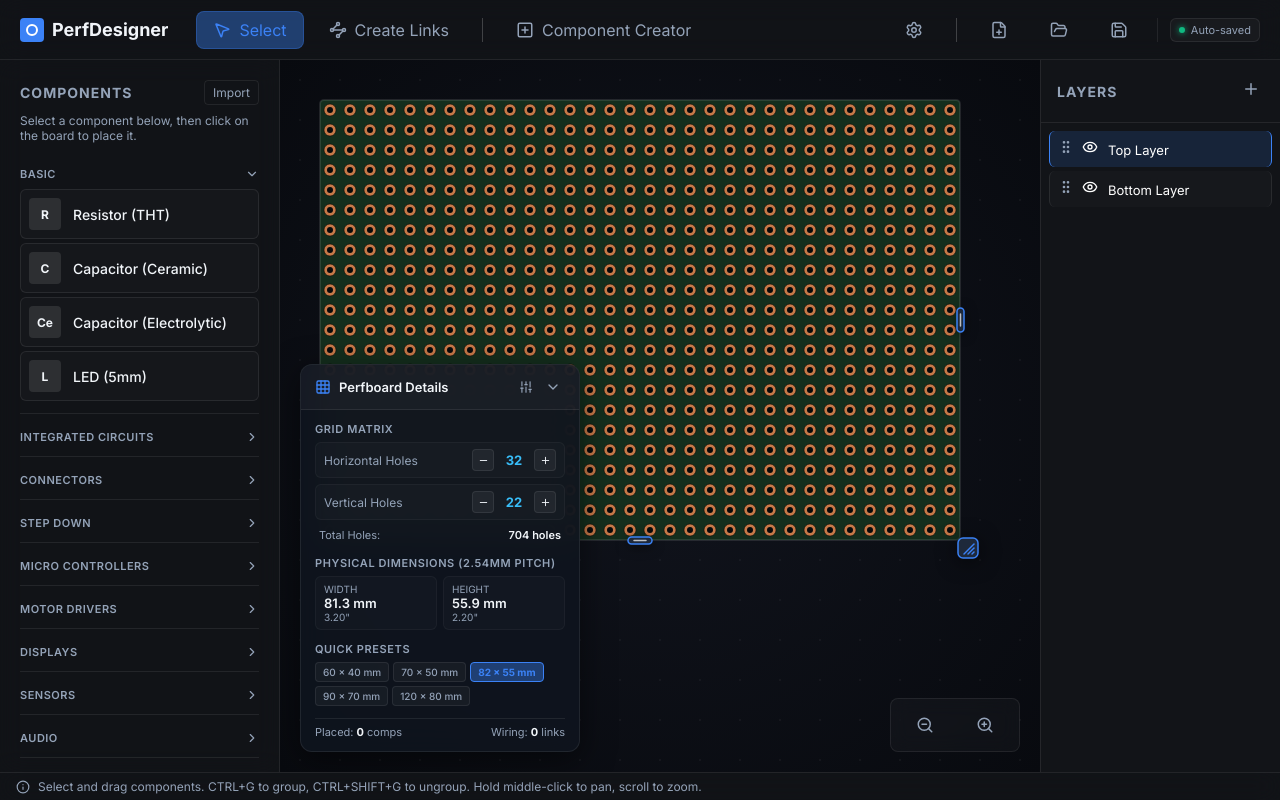
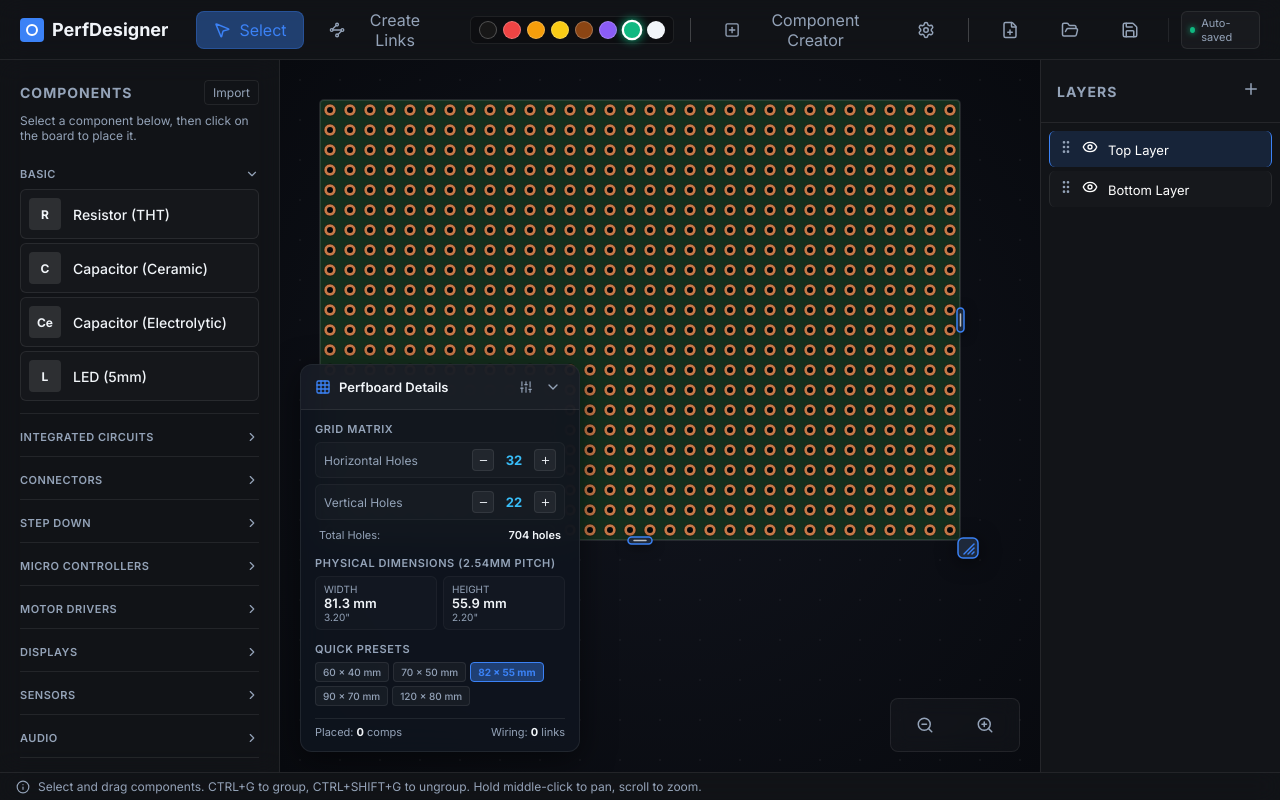
Before and after one commit to jaysonragasa/perfdesigner, a React (Vite) app: page / in a window 1280 px wide. Built offline with nearby package versions, Linux system fonts and the light colour scheme.

Commit message:
fix: restore and improve wire color selection palette in Toolbar for Create Links across all layers

```diff
--- a/src/App.jsx
+++ b/src/App.jsx
@@ -336,7 +336,7 @@ function App() {
           newLinks.push({
             id: newId,
             layer: activeLayerId, // The layer it was started on
-            color: activeLayerId === 'top' ? wireColor : (layers.find(l => l.id === activeLayerId)?.color || wireColor),
+            color: wireColor,
             points: [{ x, y }]
           });
           setActiveLinkId(newId);
@@ -531,6 +531,8 @@ function App() {
         onNewDesign={handleNewDesign}
         boardTransform={boardTransform}
         setBoardTransform={setBoardTransform}
+        setLinks={setLinks}
+        activeLinkId={activeLinkId}
       />
       <div className="main-area">
         <Sidebar
--- a/src/components/Board.jsx
+++ b/src/components/Board.jsx
@@ -548,7 +548,7 @@ const Board = ({ width, height, layers, activeLayerId, showGoldBorder, dimInacti
                   <path
                     d={pathString}
                     fill="none"
-                    stroke={isBottom ? 'var(--solder)' : (link.color || 'var(--wire)')}
+                    stroke={link.color || (isBottom ? 'var(--solder)' : 'var(--wire)')}
                     strokeWidth={isBottom ? 10 : 6}
                     strokeLinecap="round"
                     strokeLinejoin="round"
@@ -576,7 +576,7 @@ const Board = ({ width, height, layers, activeLayerId, showGoldBorder, dimInacti
                     <circle
                       r={isBottom ? 6 : 4}
                       fill={isBottom ? 'var(--solder-hover)' : '#fff'}
-                      stroke={isBottom ? 'var(--solder)' : 'var(--wire)'}
+                      stroke={link.color || (isBottom ? 'var(--solder)' : 'var(--wire)')}
                       strokeWidth="2"
                     />
                   </g>
--- a/src/components/Toolbar.jsx
+++ b/src/components/Toolbar.jsx
@@ -15,7 +15,7 @@ import {
 // Order: Black, Red, Orange, Yellow, Brown, Violet, Green, White
 const COLORS = ['#171717', '#ef4444', '#f59e0b', '#facc15', '#8B4513', '#8b5cf6', '#10b981', '#f1f5f9'];
 
-const Toolbar = ({ activeLayerId, activeTool, setActiveTool, setActiveLinkId, setShowComponentCreator, setShowBoardSettings, wireColor, setWireColor, onSaveDesign, onOpenDesign, onNewDesign, boardTransform, setBoardTransform }) => {
+const Toolbar = ({ activeLayerId, activeTool, setActiveTool, setActiveLinkId, setShowComponentCreator, setShowBoardSettings, wireColor, setWireColor, onSaveDesign, onOpenDesign, onNewDesign, boardTransform, setBoardTransform, setLinks, activeLinkId }) => {
   return (
     <div className="toolbar">
       <div className="toolbar-group">
@@ -50,26 +50,45 @@ const Toolbar = ({ activeLayerId, activeTool, setActiveTool, setActiveLinkId, se
           <span>Create Links</span>
         </button>
 
-        {activeTool === 'link' && activeLayerId !== 'bottom' && (
-          <div style={{ display: 'flex', alignItems: 'center', gap: '6px', marginLeft: '8px', padding: '4px 8px', background: 'rgba(0,0,0,0.2)', borderRadius: '6px' }}>
+        <div
+          style={{
+            display: 'flex',
+            alignItems: 'center',
+            gap: '6px',
+            marginLeft: '8px',
+            padding: '4px 8px',
+            background: activeTool === 'link' ? 'rgba(59, 130, 246, 0.15)' : 'rgba(0,0,0,0.25)',
+            border: `1px solid ${activeTool === 'link' ? 'var(--accent)' : 'var(--border-subtle)'}`,
+            borderRadius: '6px',
+            transition: 'all 0.2s ease'
+          }}
+          title="Wire Color Selection (Click to pick color and switch to Create Links)"
+        >
           {COLORS.map(c => (
             <div
               key={c}
-                onClick={() => setWireColor && setWireColor(c)}
+              onClick={() => {
+                if (setWireColor) setWireColor(c);
+                if (activeTool !== 'link' && setActiveTool) setActiveTool('link');
+                if (activeLinkId && setLinks) {
+                  setLinks(prev => prev.map(l => l.id === activeLinkId ? { ...l, color: c } : l));
+                }
+              }}
               style={{
                 width: '18px',
                 height: '18px',
                 borderRadius: '50%',
                 background: c,
                 cursor: 'pointer',
-                  border: wireColor === c ? '2px solid white' : '1px solid rgba(255,255,255,0.2)',
-                  boxShadow: wireColor === c ? `0 0 8px ${c}` : 'none'
+                border: wireColor === c ? '2px solid white' : '1px solid rgba(255,255,255,0.25)',
+                boxShadow: wireColor === c ? `0 0 8px ${c}` : 'none',
+                transform: wireColor === c ? 'scale(1.15)' : 'scale(1)',
+                transition: 'transform 0.15s ease, box-shadow 0.15s ease'
               }}
-                title={`Select wire color`}
+              title={`Wire color: ${c}`}
             />
           ))}
         </div>
-        )}
 
         <div style={{ width: '1px', height: '24px', background: 'var(--border-active)', margin: '0 8px' }}></div>
 
```
Lines whose indentation alone changed are shown as unchanged.
